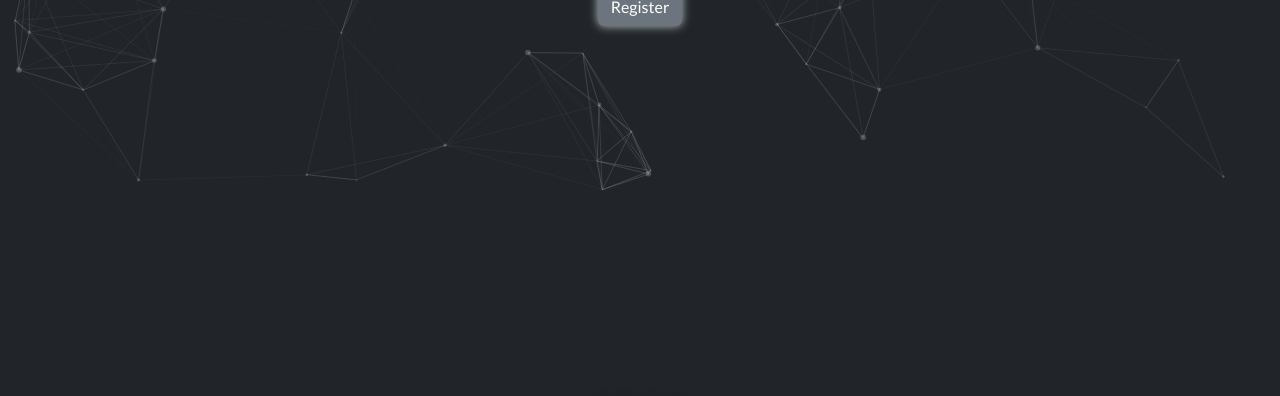
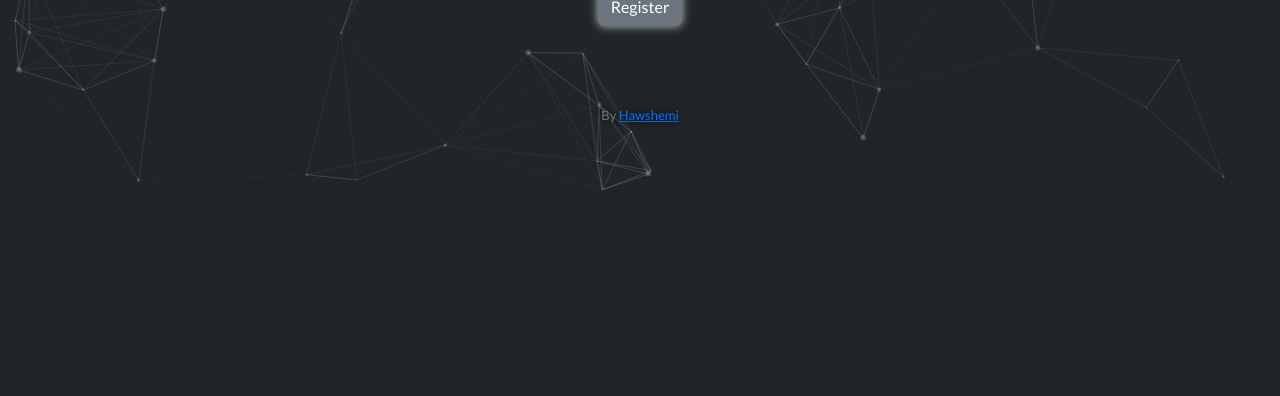
Before and after one commit to hawshemi/Blockchain, a Flask app: page /register in a window 1280 px wide. Shown: the part 601-997 px from the top of the page. After the commit the page ends 791 px from the top, so only its background shows below. Run offline with Flask 2, Linux system fonts and the light colour scheme; some libraries are stand-ins or nearby versions.

Commit message:
Update styles.css

```diff
--- a/static/styles.css
+++ b/static/styles.css
@@ -64,7 +64,7 @@ h6
 .footer
 {
     font-size: small;
-    margin-top: 20rem;
+    margin-top: 2rem;
     text-shadow: 0px 0px 10px black;
 }
 
```
